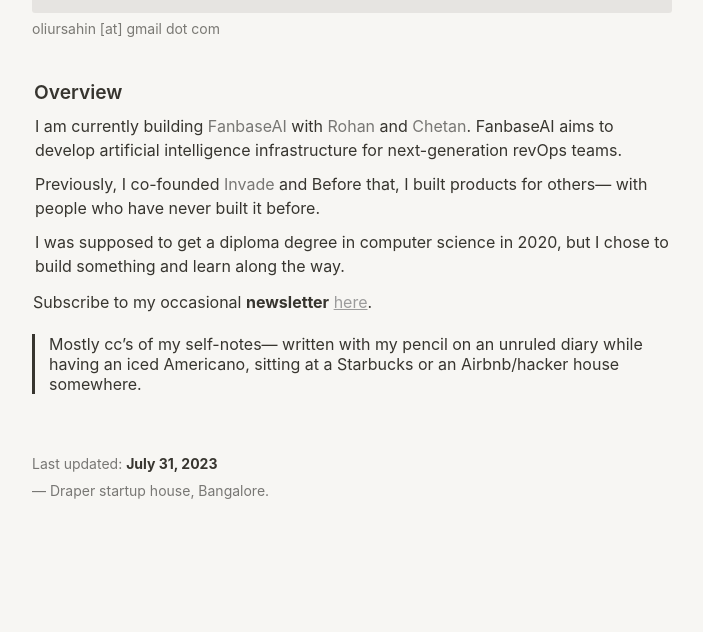
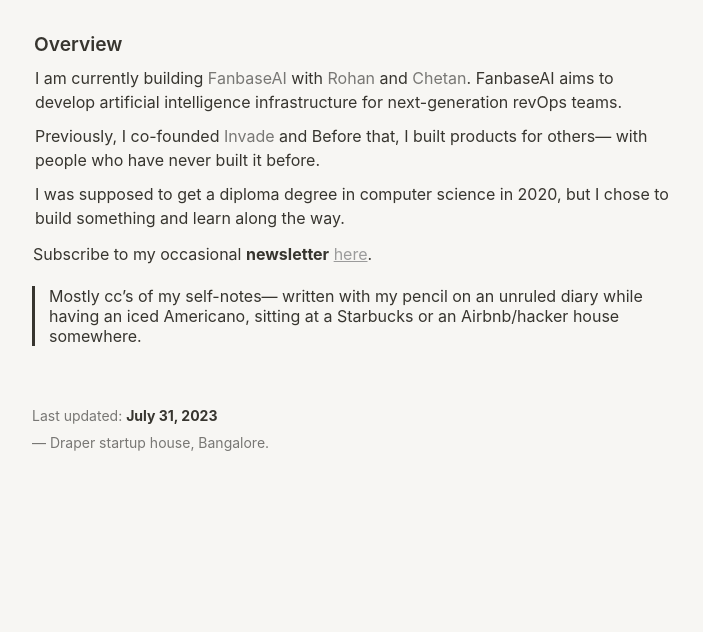
Before and after one commit to oliursahin/newsletter, a plain HTML site: page index.html in a window 1280 px wide. Shown: the part 197-829 px from the top of the page, without its empty margins (288-991 px from the left). After the commit the page ends 800 px from the top, so only its background shows below. Drawn offline with Linux system fonts and the light colour scheme.

Commit message:
space fix

```diff
--- a/style/style.css
+++ b/style/style.css
@@ -10,7 +10,7 @@
     "Segoe UI Symbol";
 }
 main {
-  padding-top: 6rem;
+  padding-top: 3rem;
   max-width: 50%;
   margin: 0 auto;
 }
```
